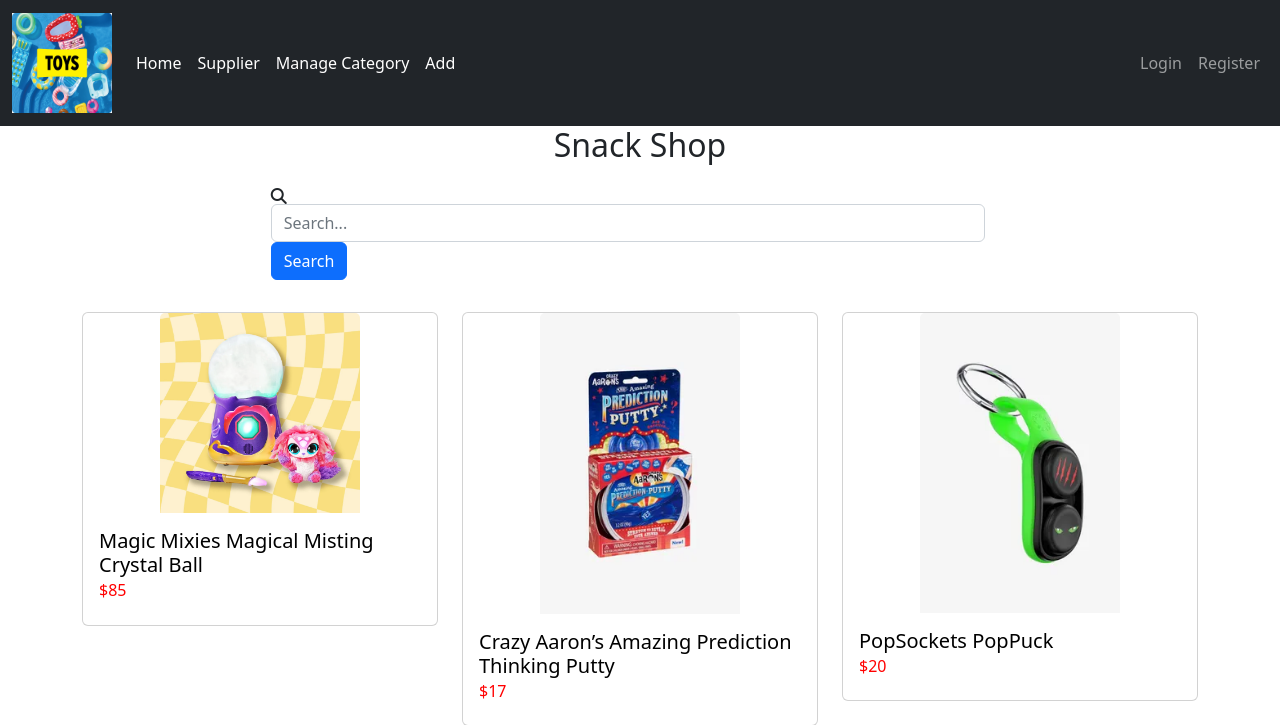
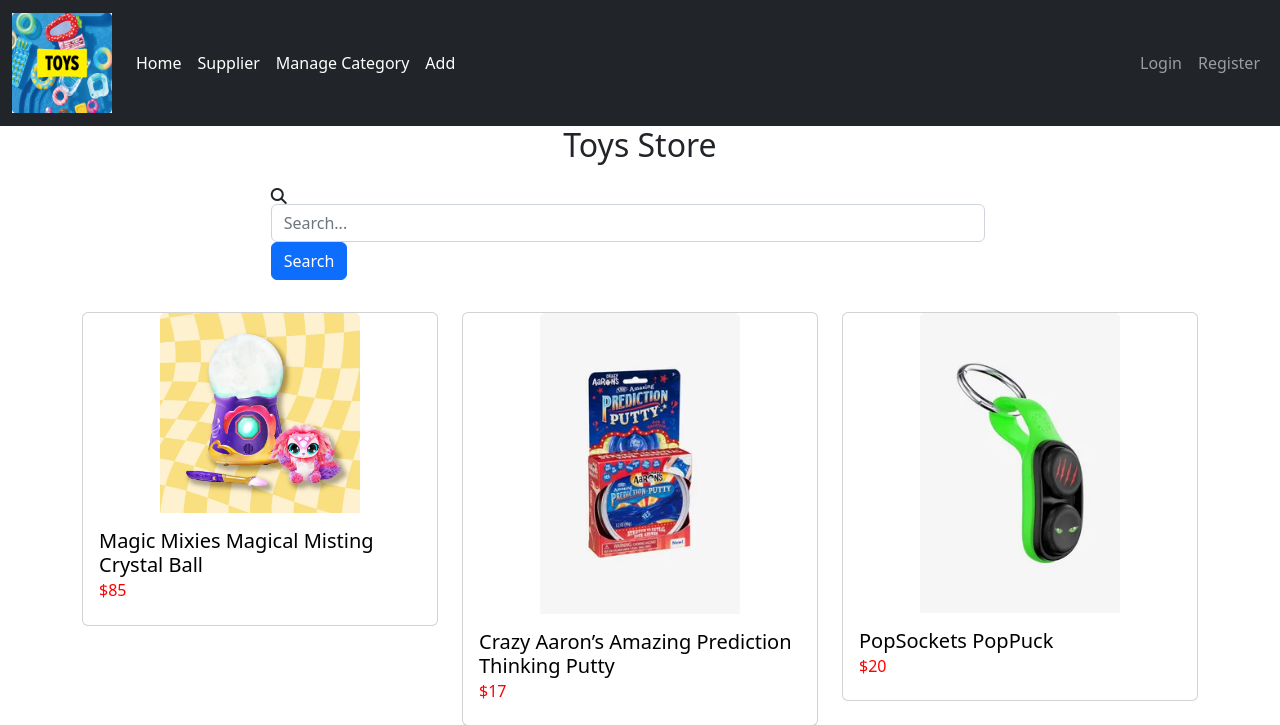
Before and after one commit to TranNguyetCan/Toy_Store, a PHP site: page / in a window 1280 px wide. Shown: the top 725 px of the page. Run offline with PHP 8.4, Linux system fonts and the light colour scheme; data comes from the database, SQL or seed files in the repository; data that the repository does not hold is empty.

Commit message:
update index

```diff
--- a/index.php
+++ b/index.php
@@ -59,7 +59,7 @@
         include_once 'header.php';
     ?>
     <div class="container">
-        <h2 style="text-align: center; ">Snack Shop</h2>
+        <h2 style="text-align: center; ">Toys Store</h2>
         <div class="row">
                 <div class="row d-flex justify-content-center align-items-center p-3">
                     <div class="col-md-8">
```
